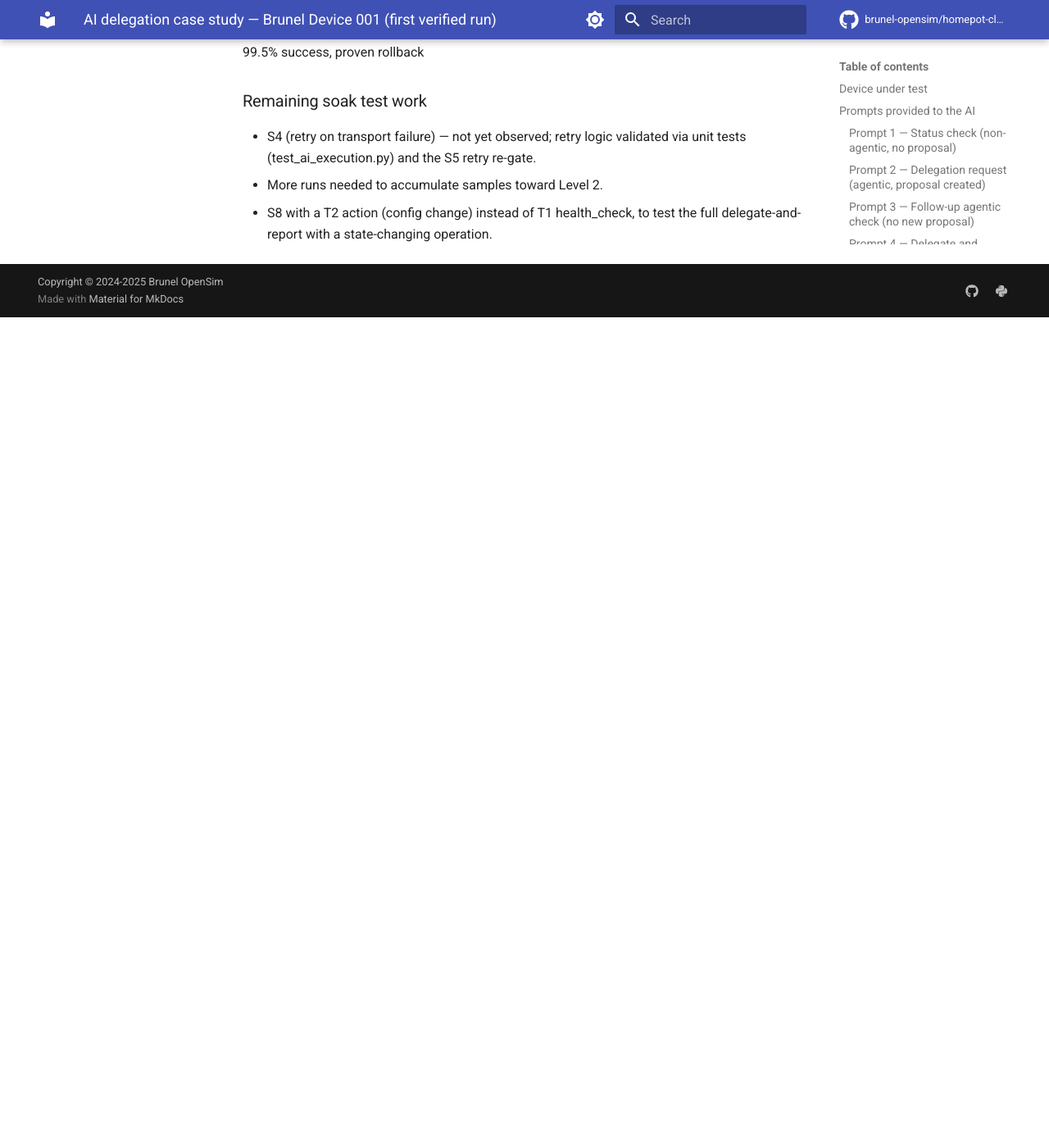
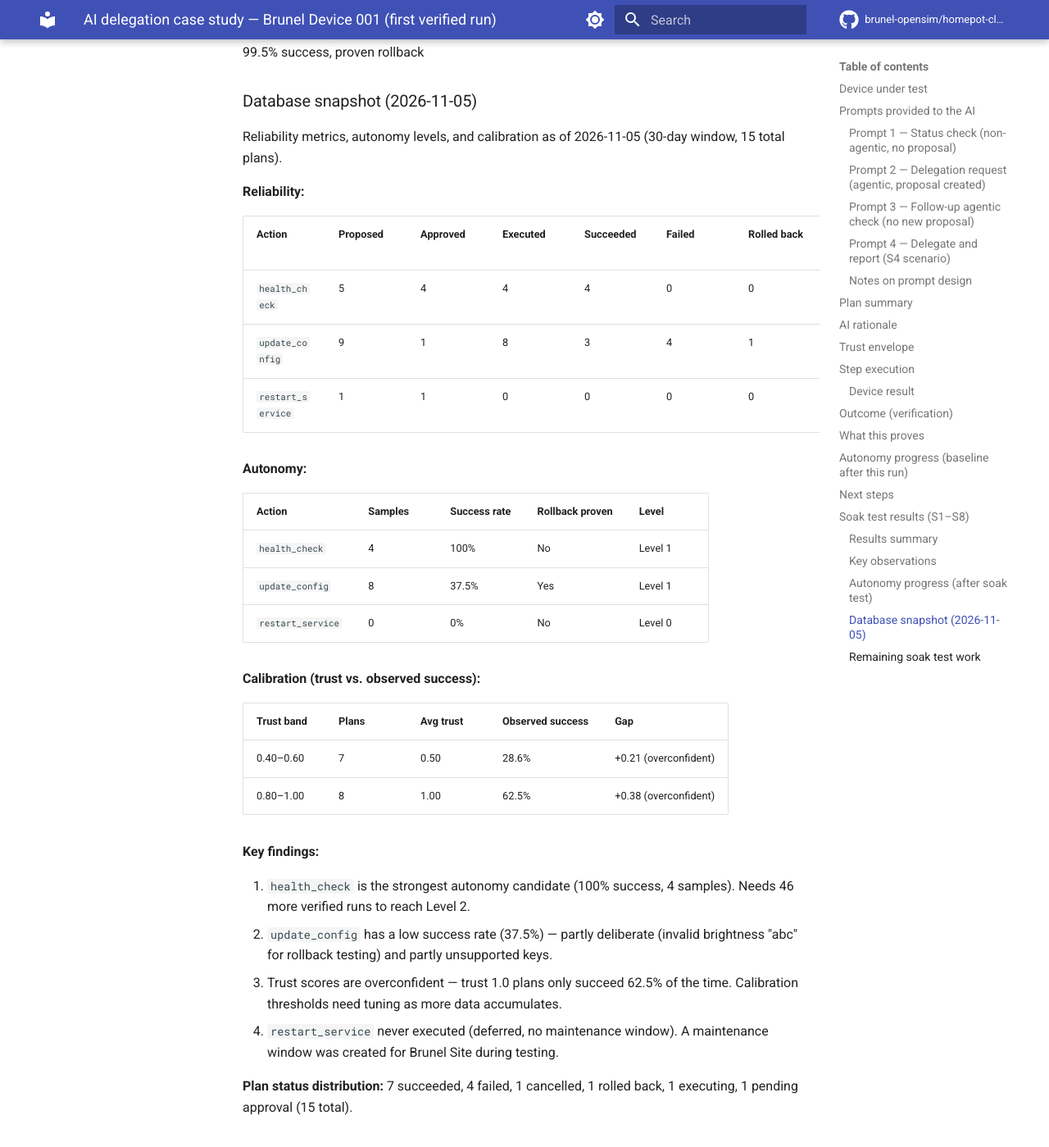
Before and after one commit to brunel-opensim/homepot-client, an MkDocs documentation site: the page built from docs/ai-delegation-case-study-brunel-001.md, in a window 1280 px wide and 1400 px high, scrolled down 7104 px. Shown: the whole window at 82% size. Built offline with MkDocs 1.6.1 and Material for MkDocs 9.7.7, drawn with Linux system fonts in a browser that asks for light colours; comment, search, counter and statistics services are not loaded; the version menu is left out; before the commit the page ends 7491 px from its top, so only the background shows below that.

Commit message:
docs: add database snapshot (reliability, autonomy, calibration) to case study

```diff
--- a/docs/ai-delegation-case-study-brunel-001.md
+++ b/docs/ai-delegation-case-study-brunel-001.md
@@ -220,6 +220,48 @@ Thresholds for promotion:
 - **Level 2:** ≥ 50 samples, ≥ 98% success
 - **Level 3:** ≥ 200 samples, ≥ 99.5% success, proven rollback
 
+### Database snapshot (2026-11-05)
+
+Reliability metrics, autonomy levels, and calibration as of 2026-11-05
+(30-day window, 15 total plans).
+
+**Reliability:**
+
+| Action | Proposed | Approved | Executed | Succeeded | Failed | Rolled back | Success rate |
+|--------|----------|----------|----------|-----------|--------|-------------|--------------|
+| `health_check` | 5 | 4 | 4 | 4 | 0 | 0 | 100% |
+| `update_config` | 9 | 1 | 8 | 3 | 4 | 1 | 37.5% |
+| `restart_service` | 1 | 1 | 0 | 0 | 0 | 0 | — (deferred) |
+
+**Autonomy:**
+
+| Action | Samples | Success rate | Rollback proven | Level |
+|--------|---------|--------------|-----------------|-------|
+| `health_check` | 4 | 100% | No | Level 1 |
+| `update_config` | 8 | 37.5% | Yes | Level 1 |
+| `restart_service` | 0 | 0% | No | Level 0 |
+
+**Calibration (trust vs. observed success):**
+
+| Trust band | Plans | Avg trust | Observed success | Gap |
+|------------|-------|-----------|------------------|-----|
+| 0.40–0.60 | 7 | 0.50 | 28.6% | +0.21 (overconfident) |
+| 0.80–1.00 | 8 | 1.00 | 62.5% | +0.38 (overconfident) |
+
+**Key findings:**
+
+1. `health_check` is the strongest autonomy candidate (100% success, 4 samples).
+   Needs 46 more verified runs to reach Level 2.
+2. `update_config` has a low success rate (37.5%) — partly deliberate
+   (invalid brightness "abc" for rollback testing) and partly unsupported keys.
+3. Trust scores are overconfident — trust 1.0 plans only succeed 62.5% of the
+   time. Calibration thresholds need tuning as more data accumulates.
+4. `restart_service` never executed (deferred, no maintenance window). A
+   maintenance window was created for Brunel Site during testing.
+
+**Plan status distribution:** 7 succeeded, 4 failed, 1 cancelled, 1 rolled back,
+1 executing, 1 pending approval (15 total).
+
 ### Remaining soak test work
 
 - S4 (retry on transport failure) — not yet observed; retry logic validated
```
